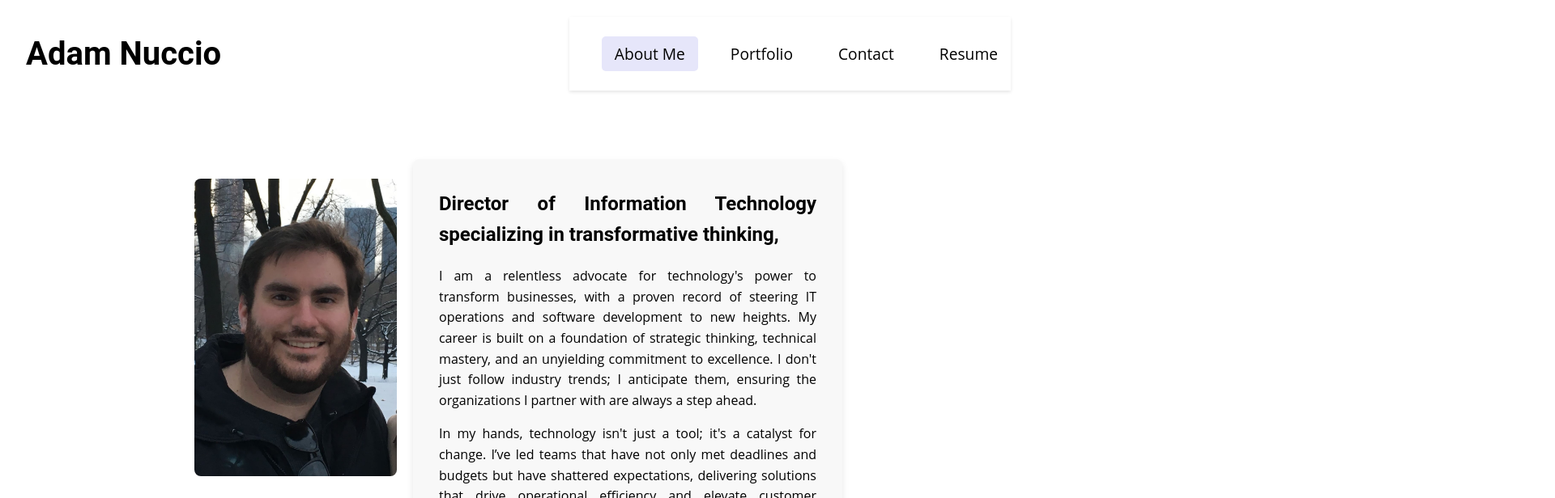
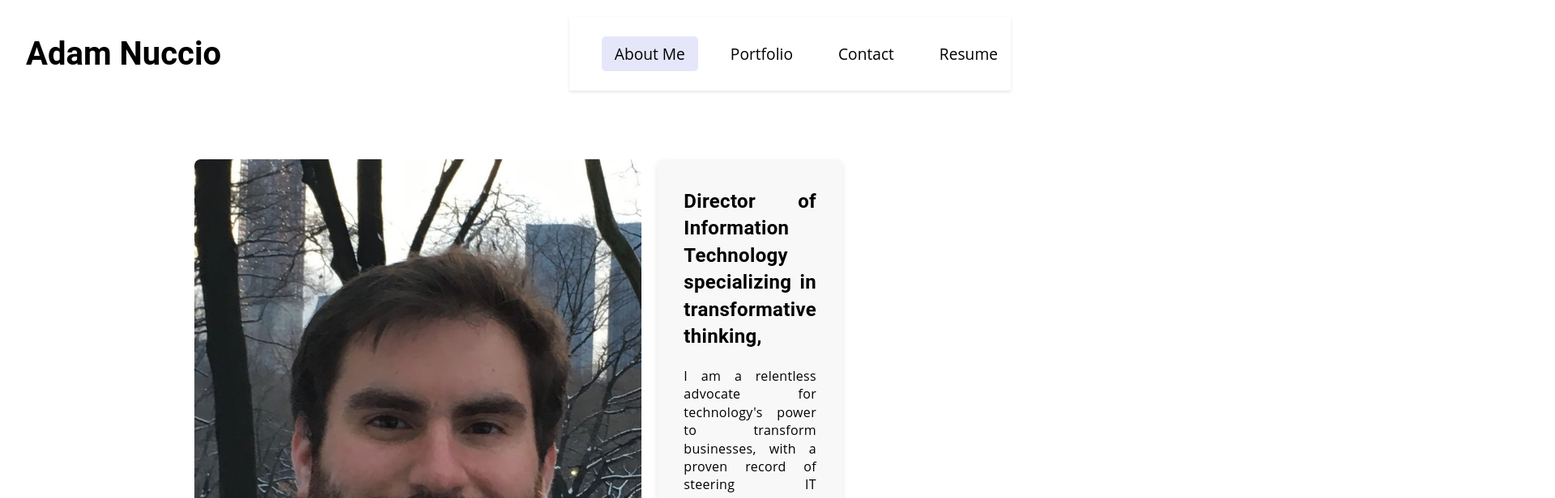
Before and after one commit to yahm0/AMN-REACT.JS-Portfolio, a React (Create React App) app: page / in a window 1280 px wide. Shown: the top 616 px of the page at 81% size, 1920 px wide, since content can reach past the window. Built offline with nearby package versions, Linux system fonts and the light colour scheme.

Commit message:
Made changes to the aboutme

```diff
--- a/src/styles/AboutMe.css
+++ b/src/styles/AboutMe.css
@@ -23,31 +23,23 @@
 
 .about-me-card {
   flex: 1;
-  /* Allow the bio section to take up available space */
   text-align: justify;
-  /* Justify the text for a newspaper-like appearance */
   padding: 1rem 2rem;
-  /* Add padding for better readability */
   background-color: #f8f8f8;
-  /* Light background for contrast */
   border-radius: 8px;
-  /* Smooth corners */
   box-shadow: 0 4px 8px rgba(0, 0, 0, 0.1);
-  /* Subtle shadow for depth */
   font-size: 1rem;
-  /* Adjust the font size for readability */
-  line-height: 1.6;
-  /* Improve readability by increasing line height */
+  line-height: 1.4;
+  /* Reduce the line-height to make spacing between lines smaller */
+  letter-spacing: 0.02em;
+  /* Adjust letter-spacing slightly for a tighter look */
 }
 
-.about-me-header {
-  text-align: left;
-  /* Left-align the header content */
-  padding: 1.5rem 0;
-  /* Adjust padding to fit within the middle third */
-  width: 250px;
-  /* Fixed width for the image container */
-  margin-bottom: 1rem;
+.about-me-header h2 {
+  color: #2c2c2c;
+  margin-bottom: 0.5rem;
+  /* Reduce bottom margin to bring the header closer to the text */
+  font-size: 2rem;
 }
 
 .about-me-header img {
--- a/src/styles/TestimonialsSlider.css
+++ b/src/styles/TestimonialsSlider.css
@@ -1,10 +1,13 @@
 .testimonials-slider {
-    margin: 40px 0;
+    margin: 40px auto;
+    /* Center the slider horizontally with auto left and right margins */
     text-align: center;
     background-color: #ffffff;
     padding: 20px;
     border-radius: 8px;
     box-shadow: 0 4px 6px rgba(0, 0, 0, 0.1);
+    max-width: 90%;
+    /* Restrict the slider width to prevent it from extending beyond view */
 }
 
 .testimonials-slider h2 {
@@ -41,4 +44,8 @@
 
 .slick-track {
     display: flex !important;
+    padding: 0 10px;
+    /* Add padding to ensure the track stays within the visible area */
+    box-sizing: border-box;
+    /* Ensure padding doesn't push elements out of the container */
 }
```
